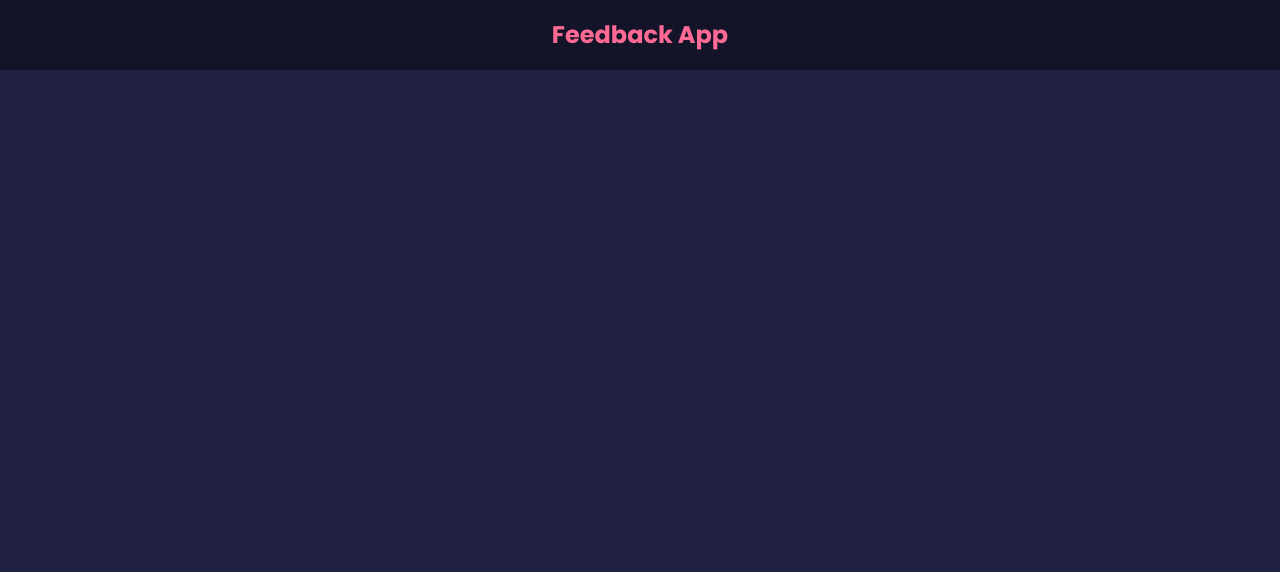
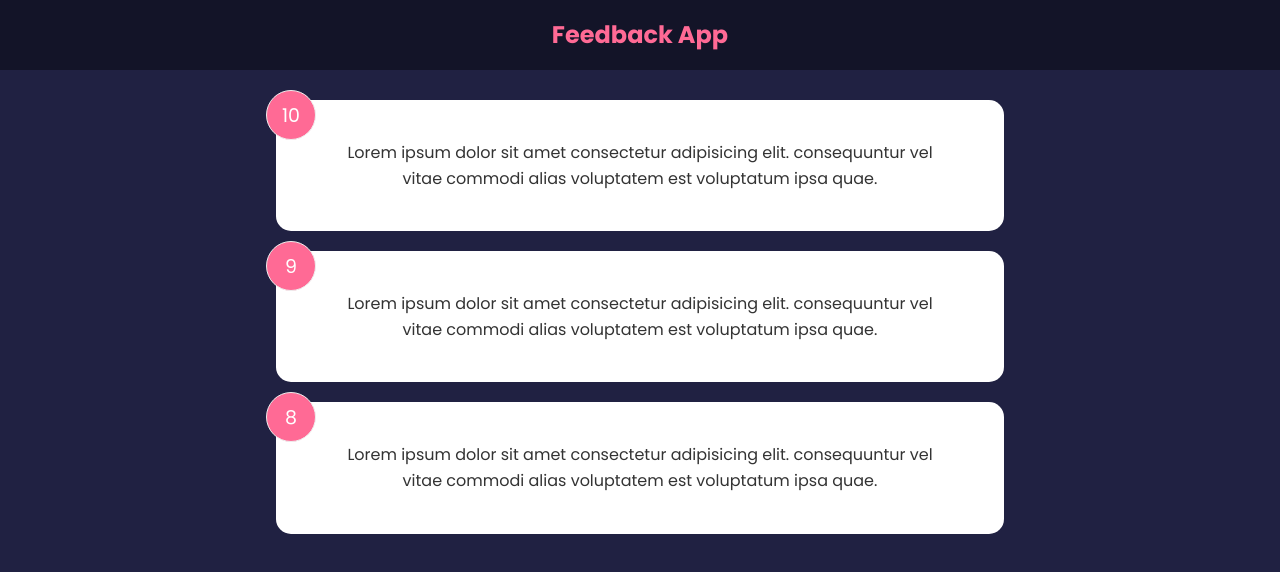
Before and after one commit to Owhab/Feedback-App, a React (Create React App) app: page / in a window 1280 px wide. Shown: the top 572 px of the page. Built offline with nearby package versions, Linux system fonts and the light colour scheme.

Commit message:
Added Single Card

```diff
--- a/src/App.js
+++ b/src/App.js
@@ -1,11 +1,17 @@
-import logo from "./logo.svg";
 import "./App.css";
 import Header from "./components/Header";
+import { useState } from "react";
+import FeedbackData from "./data/FeedbackData";
+import FeedbackList from "./components/FeedbackList";
 
 function App() {
+  const [feedback, setFeedback] = useState(FeedbackData);
   return (
     <div className="App">
       <Header />
+      <div className="container">
+        <FeedbackList feedback={feedback} />
+      </div>
     </div>
   );
 }
--- /dev/null
+++ b/src/components/FeedbackItem.js
@@ -0,0 +1,10 @@
+const FeedbackItem = ({ item }) => {
+  return (
+    <div className="card">
+      <div className="num-display">{item.rating}</div>
+      <div className="text-display">{item.text}</div>
+    </div>
+  );
+};
+
+export default FeedbackItem;
--- /dev/null
+++ b/src/components/FeedbackList.js
@@ -0,0 +1,18 @@
+import React from "react";
+import FeedbackItem from "./FeedbackItem";
+
+const FeedbackList = ({ feedback }) => {
+  if (!feedback || feedback.length === 0) {
+    return <p>No Feedback Yet.</p>;
+  }
+  console.log(feedback);
+  return (
+    <div>
+      {feedback.map((item) => (
+        <FeedbackItem key={item.id} item={item} />
+      ))}
+    </div>
+  );
+};
+
+export default FeedbackList;
--- /dev/null
+++ b/src/data/FeedbackData.js
@@ -0,0 +1,19 @@
+const FeedbackData = [
+  {
+    id: 1,
+    rating: 10,
+    text: "Lorem ipsum dolor sit amet consectetur adipisicing elit. consequuntur vel vitae commodi alias voluptatem est voluptatum ipsa quae.",
+  },
+  {
+    id: 2,
+    rating: 9,
+    text: "Lorem ipsum dolor sit amet consectetur adipisicing elit. consequuntur vel vitae commodi alias voluptatem est voluptatum ipsa quae.",
+  },
+  {
+    id: 3,
+    rating: 8,
+    text: "Lorem ipsum dolor sit amet consectetur adipisicing elit. consequuntur vel vitae commodi alias voluptatem est voluptatum ipsa quae.",
+  },
+];
+
+export default FeedbackData;
```
